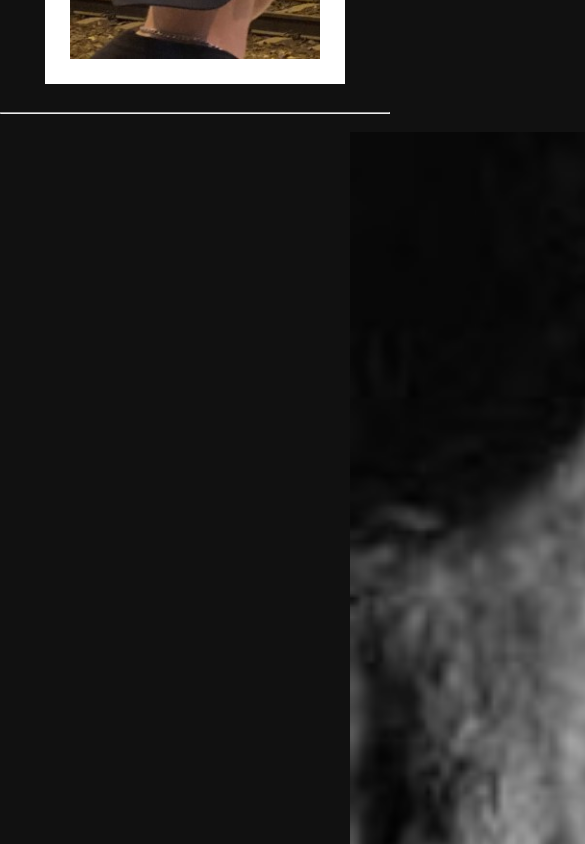
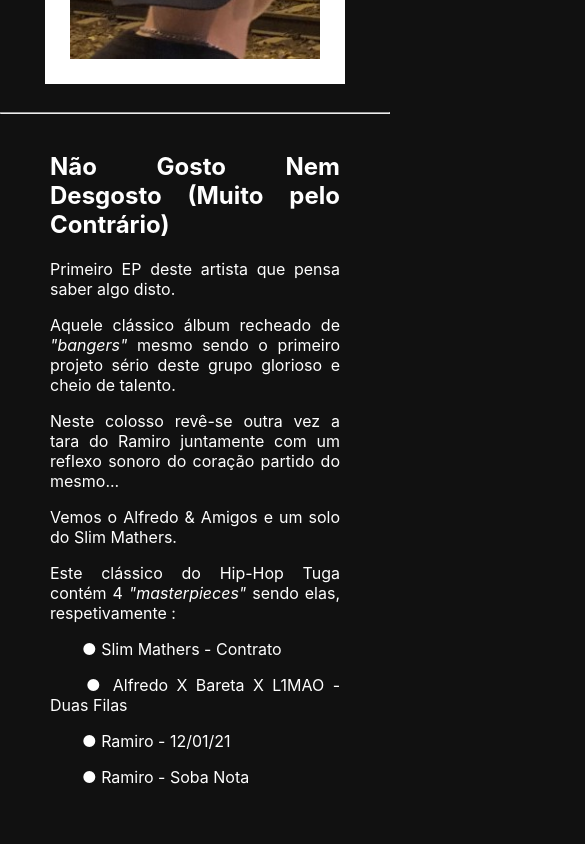
Before and after one commit to ruicosta1933/artist, a React (Create React App) app: page / in a window 390 px wide. Shown: the part 1380-2224 px from the top of the page, 585 px wide, since content can reach past the window. Built offline with nearby package versions, Linux system fonts and the light colour scheme.

Commit message:
responsive

```diff
--- a/src/components/albums/albums.module.css
+++ b/src/components/albums/albums.module.css
@@ -7,6 +7,7 @@
 }
 
 .division{
+    gap: 5px;
     display: flex;
     width: 100%;
     text-decoration: none;
@@ -21,10 +22,40 @@
     height: 100%;
 }
 .image{
-    object-fit: cover;
+    object-fit: contain;
     height: 100%;
+    width: 400px;
 }
 .desc{
+    text-align: justify;
     height: 100%;
     width: 55%;
 }
+
+@media (max-width : 1520px) {
+    .container {
+        margin: 0 100px;
+    }
+}
+@media (max-width : 1000px) {
+    .image{
+        display: none;
+    }
+    .imageDiv{
+        display: none;
+    }
+    .desc{
+
+        height: 100%;
+        width: 100%;
+    }
+}
+@media (max-width : 700px) {
+    .container {
+        margin: 0 50px;
+    }
+    .desc{
+        height: 100%;
+        width: 100%;
+    }
+}
```
Also changed, not shown: src/components/music/card/card.module.css (line endings or trailing spaces).
